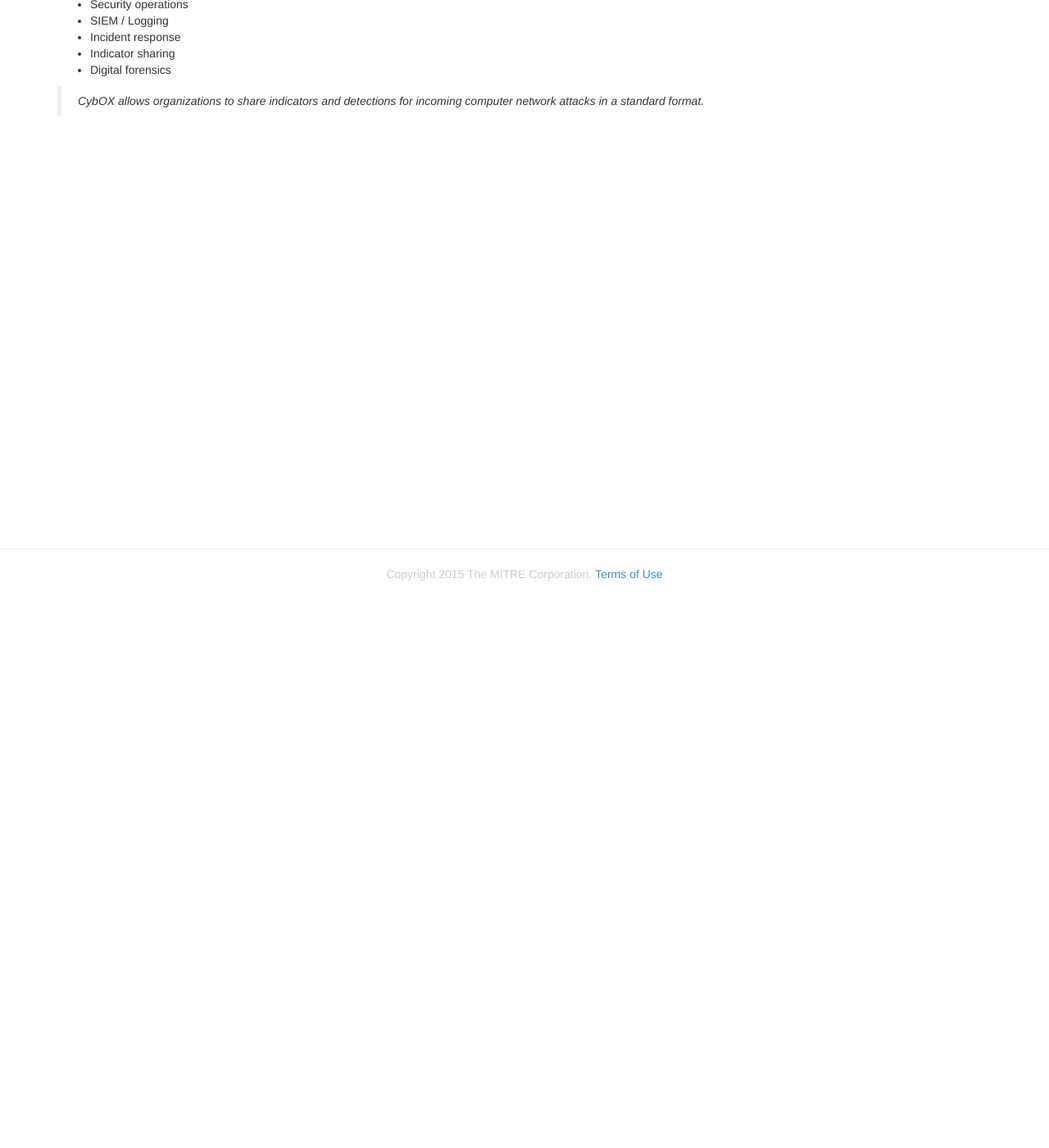
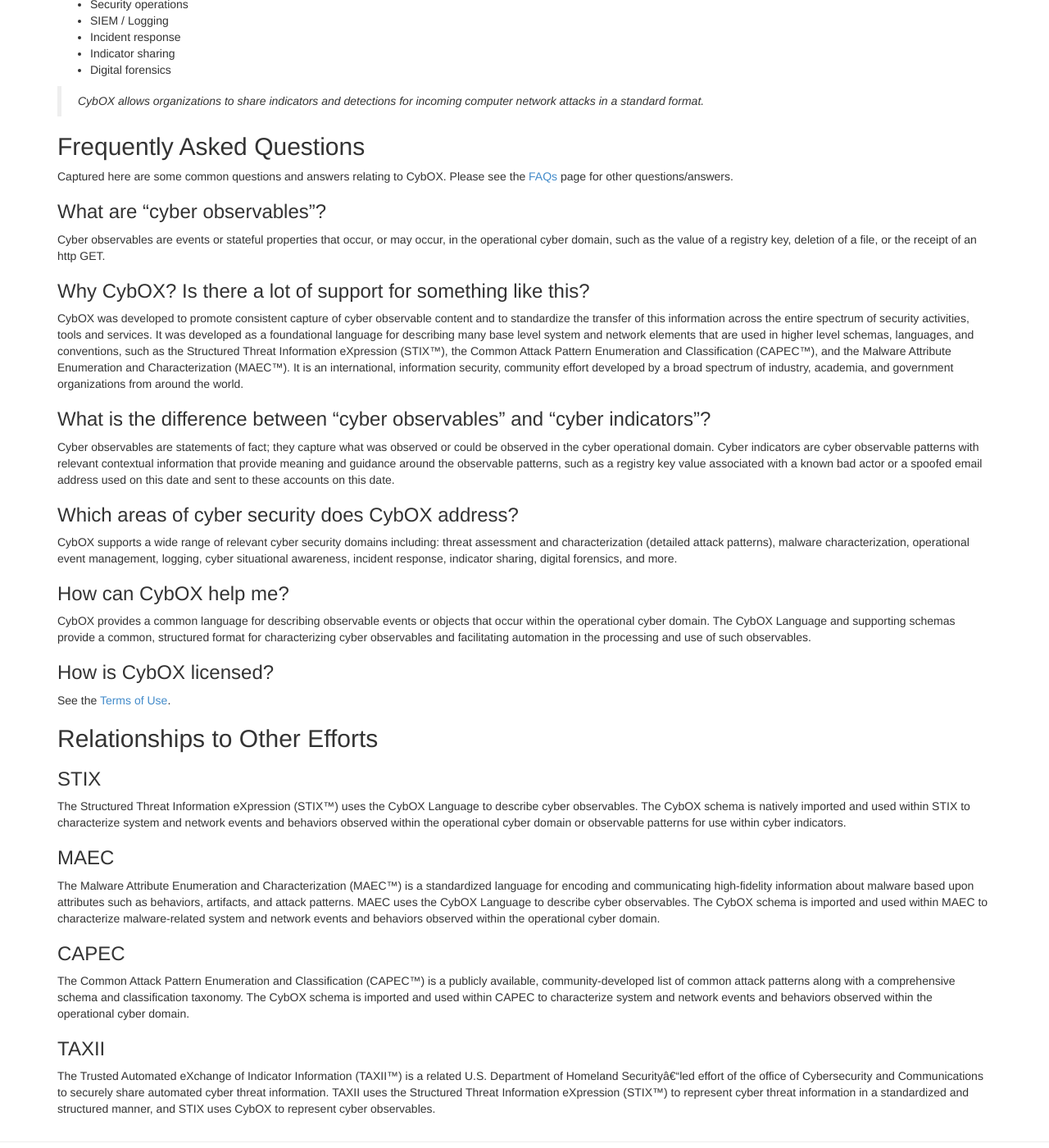
Before and after one commit to CybOXProject/cyboxproject.github.io, a Jekyll site: the page built from about/index.md, in a window 1280 px wide and 1400 px high, scrolled down 649 px. Shown: the whole window at 82% size. Built offline with Jekyll 4.4.1, drawn with Linux system fonts in a browser that asks for light colours; Markdown is read by kramdown in place of the engine named in the settings; before the commit the page ends 913 px from its top, so only the background shows below that.

Commit message:
Added basic FAQs and relationships to other languages

```diff
--- a/about/index.md
+++ b/about/index.md
@@ -22,3 +22,49 @@
 - Digital forensics
 
 >  CybOX allows organizations to share indicators and detections for incoming computer network attacks in a standard format.
+
+## Frequently Asked Questions
+
+Captured here are some common questions and answers relating to CybOX. Please see the [FAQs](/documentation/faqs) page for other questions/answers.
+
+###  What are "cyber observables"?
+
+Cyber observables are events or stateful properties that occur, or may occur, in the operational cyber domain, such as the value of a registry key, deletion of a file, or the receipt of an http GET.
+
+### Why CybOX? Is there a lot of support for something like this?
+
+CybOX was developed to promote consistent capture of cyber observable content and to standardize the transfer of this information across the entire spectrum of security activities, tools and services. It was developed as a foundational language for describing many base level system and network elements that are used in higher level schemas, languages, and conventions, such as the Structured Threat Information eXpression (STIX™), the Common Attack Pattern Enumeration and Classification (CAPEC™), and the Malware Attribute Enumeration and Characterization (MAEC™). It is an international, information security, community effort developed by a broad spectrum of industry, academia, and government organizations from around the world.
+
+### What is the difference between "cyber observables" and "cyber indicators"?
+
+Cyber observables are statements of fact; they capture what was observed or could be observed in the cyber operational domain. Cyber indicators are cyber observable patterns with relevant contextual information that provide meaning and guidance around the observable patterns, such as a registry key value associated with a known bad actor or a spoofed email address used on this date and sent to these accounts on this date.
+
+### Which areas of cyber security does CybOX address?
+
+CybOX supports a wide range of relevant cyber security domains including: threat assessment and characterization (detailed attack patterns), malware characterization, operational event management, logging, cyber situational awareness, incident response, indicator sharing, digital forensics, and more.
+
+### How can CybOX help me?
+
+CybOX provides a common language for describing observable events or objects that occur within the operational cyber domain. The CybOX Language and supporting schemas provide a common, structured format for characterizing cyber observables and facilitating automation in the processing and use of such observables.
+
+### How is CybOX licensed?
+
+See the [Terms of Use](http://cybox.mitre.org/about/termsofuse.html).
+
+## Relationships to Other Efforts
+
+### STIX
+
+The Structured Threat Information eXpression (STIX™) uses the CybOX Language to describe cyber observables. The CybOX schema is natively imported and used within STIX to characterize system and network events and behaviors observed within the operational cyber domain or observable patterns for use within cyber indicators.
+
+### MAEC
+
+The Malware Attribute Enumeration and Characterization (MAEC™) is a standardized language for encoding and communicating high-fidelity information about malware based upon attributes such as behaviors, artifacts, and attack patterns. MAEC uses the CybOX Language to describe cyber observables. The CybOX schema is imported and used within MAEC to characterize malware-related system and network events and behaviors observed within the operational cyber domain.
+
+### CAPEC
+
+The Common Attack Pattern Enumeration and Classification (CAPEC™) is a publicly available, community-developed list of common attack patterns along with a comprehensive schema and classification taxonomy. The CybOX schema is imported and used within CAPEC to characterize system and network events and behaviors observed within the operational cyber domain.
+
+### TAXII
+
+The Trusted Automated eXchange of Indicator Information (TAXII™) is a related U.S. Department of Homeland Securityâ€“led effort of the office of Cybersecurity and Communications to securely share automated cyber threat information. TAXII uses the Structured Threat Information eXpression (STIX™) to represent cyber threat information in a standardized and structured manner, and STIX uses CybOX to represent cyber observables.
```
